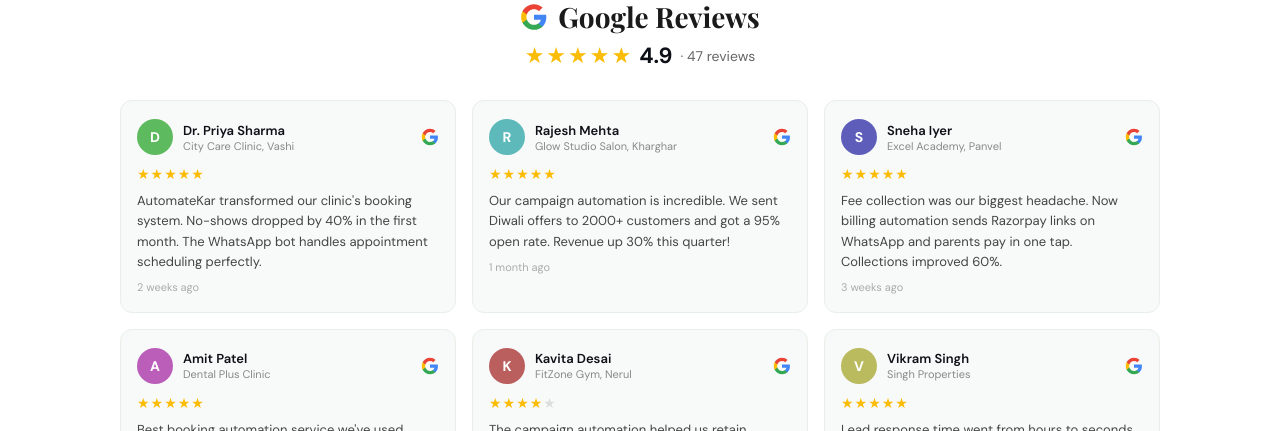
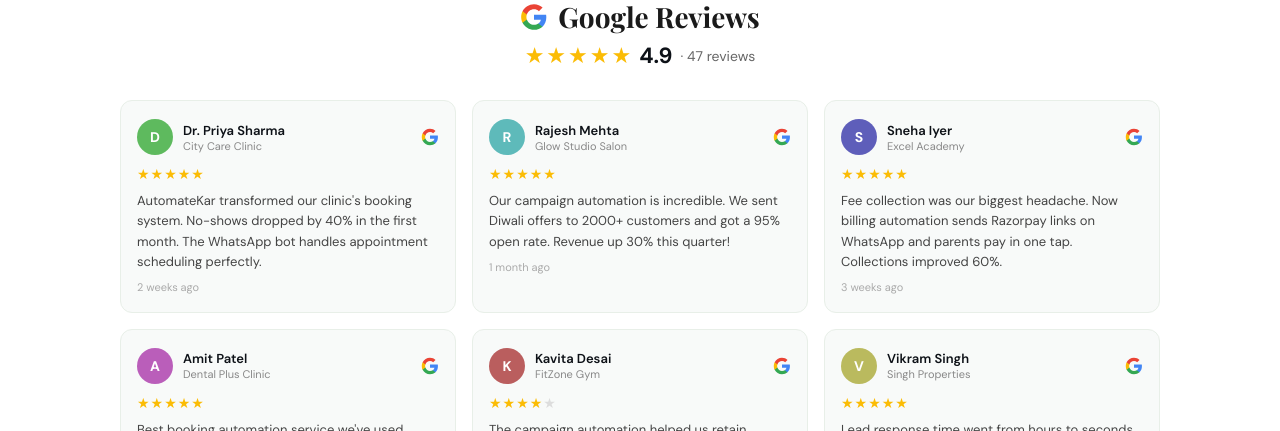
Before and after one commit to biswassujaniit-prog/AutomateKar, a React (Vite) app: page / in a window 1280 px wide. Shown: the part 3640-4071 px from the top of the page. Built offline with nearby package versions, Linux system fonts and the light colour scheme.

Commit message:
Remove location names from Google Reviews

```diff
--- a/src/App.jsx
+++ b/src/App.jsx
@@ -304,11 +304,11 @@
           </div>
           <div style={{ display: "grid", gridTemplateColumns: "repeat(auto-fit, minmax(280px, 1fr))", gap: 16 }}>
             {[
-              { name: "Dr. Priya Sharma", role: "City Care Clinic, Vashi", rating: 5, text: "AutomateKar transformed our clinic's booking system. No-shows dropped by 40% in the first month. The WhatsApp bot handles appointment scheduling perfectly.", time: "2 weeks ago" },
-              { name: "Rajesh Mehta", role: "Glow Studio Salon, Kharghar", rating: 5, text: "Our campaign automation is incredible. We sent Diwali offers to 2000+ customers and got a 95% open rate. Revenue up 30% this quarter!", time: "1 month ago" },
-              { name: "Sneha Iyer", role: "Excel Academy, Panvel", rating: 5, text: "Fee collection was our biggest headache. Now billing automation sends Razorpay links on WhatsApp and parents pay in one tap. Collections improved 60%.", time: "3 weeks ago" },
+              { name: "Dr. Priya Sharma", role: "City Care Clinic", rating: 5, text: "AutomateKar transformed our clinic's booking system. No-shows dropped by 40% in the first month. The WhatsApp bot handles appointment scheduling perfectly.", time: "2 weeks ago" },
+              { name: "Rajesh Mehta", role: "Glow Studio Salon", rating: 5, text: "Our campaign automation is incredible. We sent Diwali offers to 2000+ customers and got a 95% open rate. Revenue up 30% this quarter!", time: "1 month ago" },
+              { name: "Sneha Iyer", role: "Excel Academy", rating: 5, text: "Fee collection was our biggest headache. Now billing automation sends Razorpay links on WhatsApp and parents pay in one tap. Collections improved 60%.", time: "3 weeks ago" },
               { name: "Amit Patel", role: "Dental Plus Clinic", rating: 5, text: "Best booking automation service we've used. Patients book directly on WhatsApp without calling. The AI FAQ bot answers 80% of queries automatically.", time: "1 month ago" },
-              { name: "Kavita Desai", role: "FitZone Gym, Nerul", rating: 4, text: "The campaign automation helped us retain members. Automated renewal reminders and class schedules on WhatsApp. Very responsive support team!", time: "2 months ago" },
+              { name: "Kavita Desai", role: "FitZone Gym", rating: 4, text: "The campaign automation helped us retain members. Automated renewal reminders and class schedules on WhatsApp. Very responsive support team!", time: "2 months ago" },
               { name: "Vikram Singh", role: "Singh Properties", rating: 5, text: "Lead response time went from hours to seconds with their booking automation. Every property enquiry gets an instant WhatsApp reply. Game changer!", time: "6 weeks ago" },
             ].map((r, i) => (
               <div key={i} style={{ background: "#f8faf9", border: "1px solid #e8efe8", borderRadius: 12, padding: "18px 16px", transition: "box-shadow 0.2s" }} onMouseOver={e => e.currentTarget.style.boxShadow = "0 4px 16px rgba(0,0,0,0.06)"} onMouseOut={e => e.currentTarget.style.boxShadow = "none"}>
```
